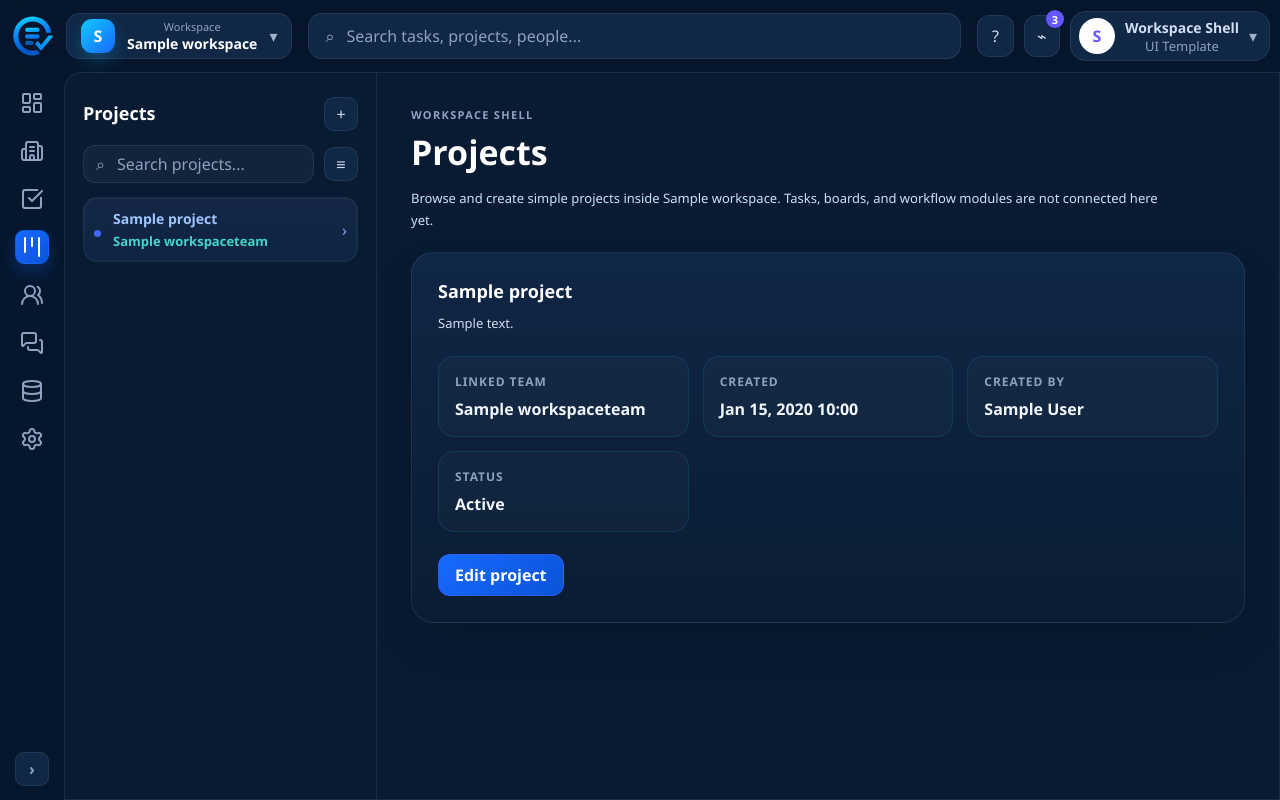
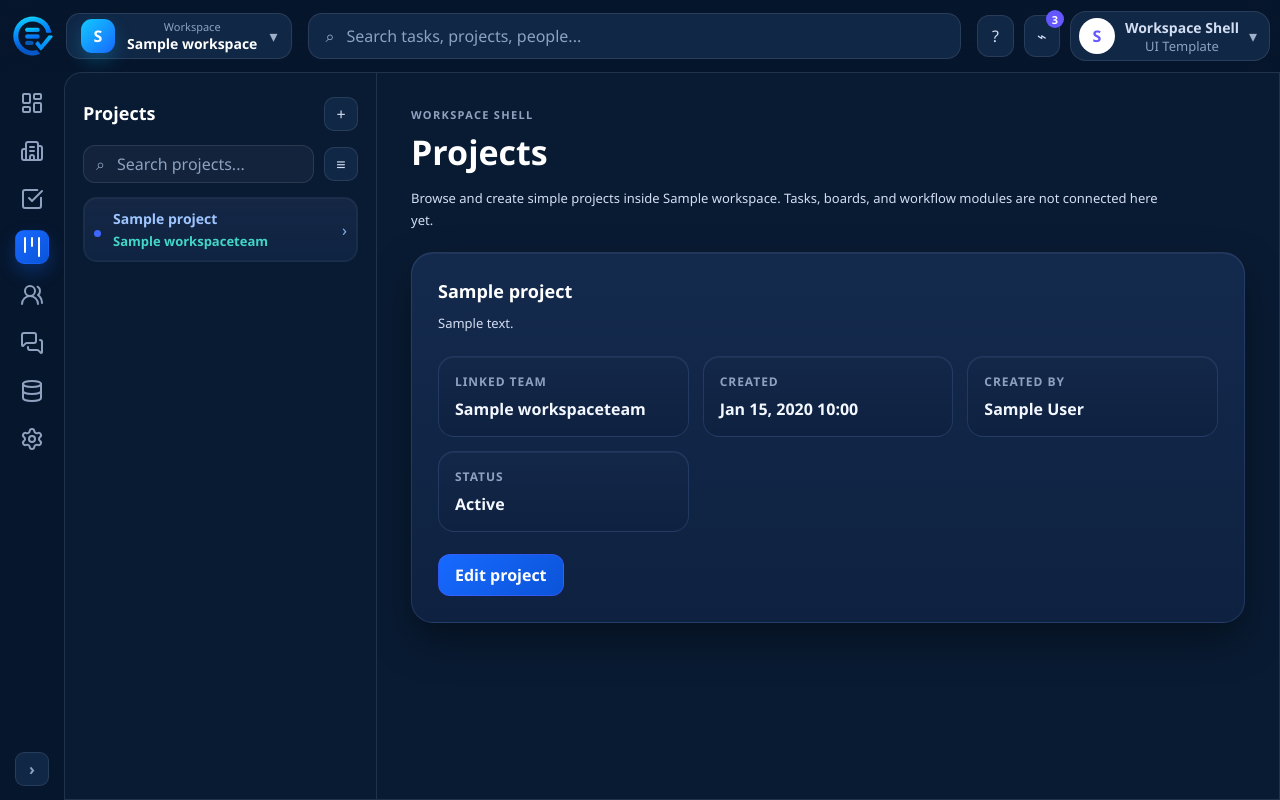
Before and after one commit to alma-iceee/platform, a Django app: page /workspaces/projects/1/ in a window 1280 px wide. Run offline with Django 5.2, Linux system fonts and the light colour scheme; tables that the repository leaves empty hold one stand-in row (values such as "Sample post"); data that the repository does not hold is empty.

Commit message:
Fix app design

```diff
--- a/static/workspaces/shell.css
+++ b/static/workspaces/shell.css
@@ -10,9 +10,12 @@
     --text-main: #ffffff;
     --text-soft: #d4def2;
     --text-muted: #8ea2c0;
-    --border-soft: rgba(255, 255, 255, 0.08);
+    --border-soft: rgba(255, 255, 255, 0.1);
+    --border-card: rgba(125, 170, 255, 0.16);
     --shadow-blue: rgba(18, 201, 255, 0.22);
     --shadow-violet: rgba(100, 87, 255, 0.2);
+    --shadow-card: 0 18px 40px rgba(0, 0, 0, 0.38);
+    --hairline-top: inset 0 1px 0 rgba(255, 255, 255, 0.05);
 }
 
 * {
@@ -902,9 +905,9 @@ code {
     margin-top: 20px;
     padding: 26px;
     border-radius: 22px;
-    border: 1px solid var(--border-soft);
-    background: linear-gradient(180deg, rgba(16, 39, 70, 0.96), rgba(11, 29, 52, 0.92));
-    box-shadow: 0 20px 42px rgba(0, 0, 0, 0.16);
+    border: 1px solid var(--border-card);
+    background: linear-gradient(180deg, #142a4d, #0e2140);
+    box-shadow: var(--shadow-card), var(--hairline-top);
 }
 
 .placeholder-panel h2 {
@@ -929,9 +932,9 @@ code {
     min-height: 148px;
     padding: 22px;
     border-radius: 22px;
-    border: 1px solid rgba(18, 201, 255, 0.14);
-    background: linear-gradient(180deg, rgba(16, 39, 70, 0.9), rgba(11, 29, 52, 0.78));
-    box-shadow: 0 20px 42px rgba(0, 0, 0, 0.14);
+    border: 1px solid var(--border-card);
+    background: linear-gradient(180deg, #162c50, #0f2241);
+    box-shadow: var(--shadow-card), var(--hairline-top);
     display: flex;
     flex-direction: column;
     gap: 10px;
@@ -1177,8 +1180,9 @@ select.shell-input option:disabled {
     gap: 10px;
     padding: 16px;
     border-radius: 18px;
-    border: 1px solid rgba(18, 201, 255, 0.12);
-    background: rgba(255, 255, 255, 0.025);
+    border: 1px solid var(--border-card);
+    background: linear-gradient(180deg, #132749, #0e2140);
+    box-shadow: var(--hairline-top);
 }
 
 .workspace-control-stack {
@@ -1347,8 +1351,9 @@ select.shell-input option:disabled {
     margin: 0;
     padding: 16px;
     border-radius: 16px;
-    border: 1px solid rgba(18, 201, 255, 0.12);
-    background: rgba(255, 255, 255, 0.025);
+    border: 1px solid var(--border-card);
+    background: linear-gradient(180deg, #132749, #0e2140);
+    box-shadow: var(--hairline-top);
 }
 
 .project-detail-item dd {
```
